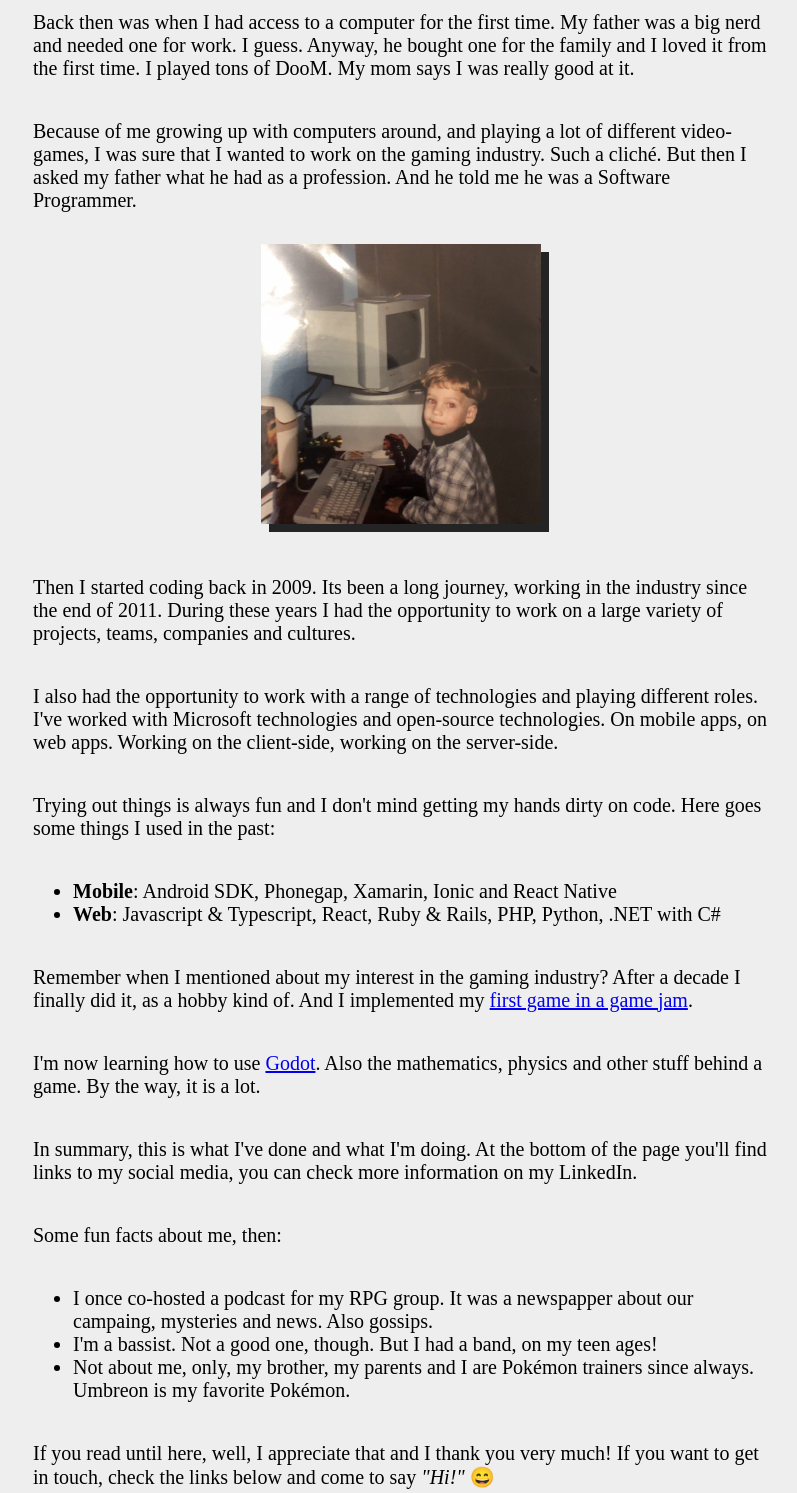
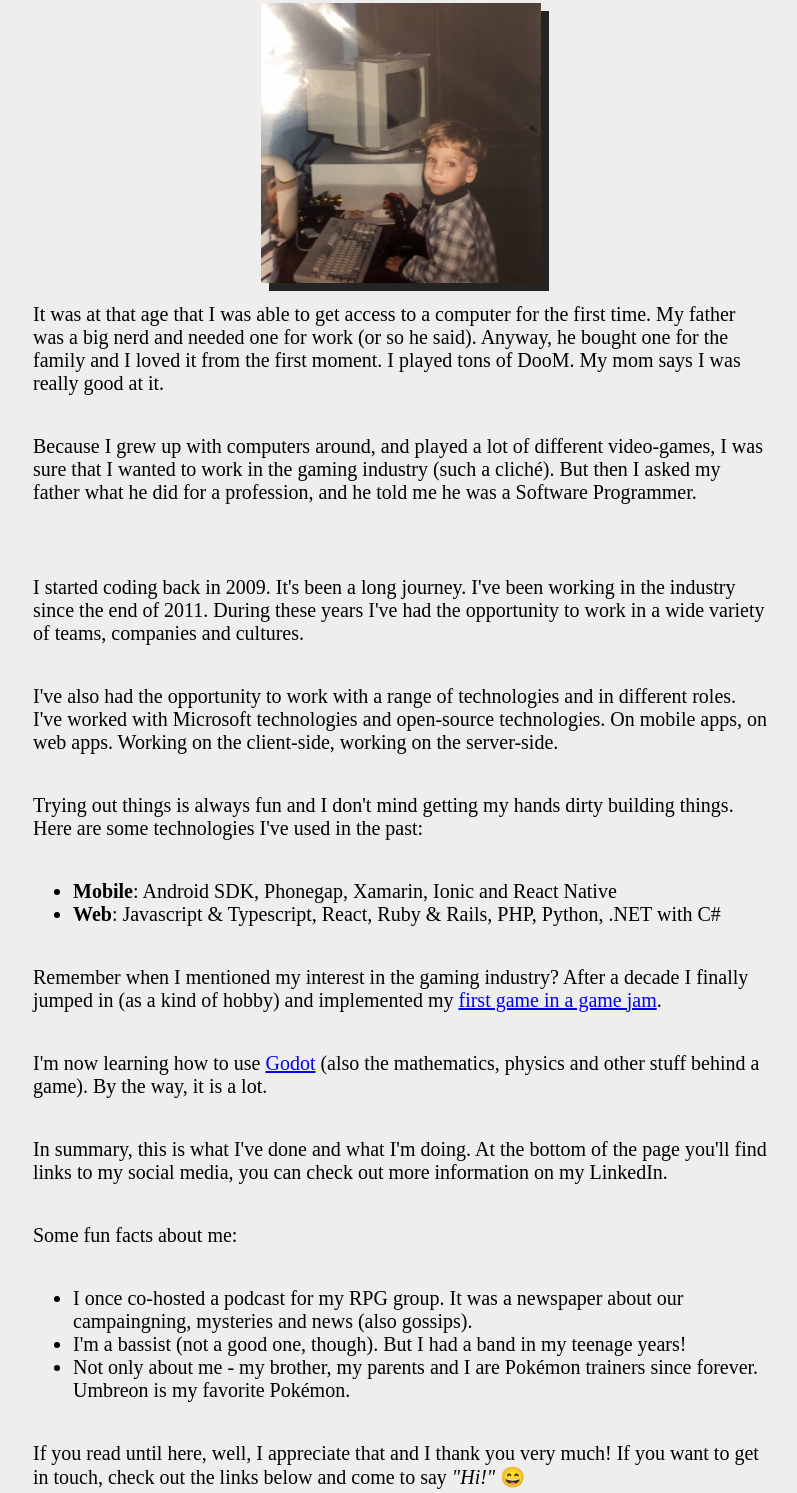
Before and after one commit to brunoskonrad/me-myself-and-i, a website: page index.html in a window 1280 px wide. Shown: the part 845-2338 px from the top of the page, without its empty margins (239-1036 px from the left). Drawn offline with Linux system fonts and the light colour scheme.

Commit message:
Changes based on Alex's review
Github handler: https://github.com/alex-blair

```diff
--- a/index.html
+++ b/index.html
@@ -34,7 +34,7 @@
     <main class="container">
       <section>
         <p>
-          👋 Hey folks! Thanks for coming by, my name is Bruno.
+          👋 Hey folks! Thanks for coming by. My name is Bruno.
         </p>
       </section>
 
@@ -42,14 +42,14 @@
         <h2 class="description__title">About</h2>
 
         <p>
-          I'm a Brazilian living in Berlin since 2017. It's been a while,
-          already. Not enough to learn German, though.
+          I'm a Brazilian living in Berlin since 2017. It's been a while already
+          (not enough to learn German, though).
         </p>
 
         <p>
-          I'm a <strong>Software Developer™️</strong> exploring new horizons on
+          I'm a <strong>Software Developer™️</strong> exploring new horizons in
           my career. I'm currently shifting focus from client-side development
-          only towards a full-stack position.
+          towards a full-stack position.
         </p>
 
         <div class="selfie selfie--today">
@@ -61,46 +61,49 @@
         <section class="myself">
           <p>
             That is me with my latest quarantine haircut. The funny thing about
-            it, despite of the hairstyle, is that I used to wear the same
-            haircut when I was about 3.
-          </p>
-          <p>
-            Back then was when I had access to a computer for the first time. My
-            father was a big nerd and needed one for work. I guess. Anyway, he
-            bought one for the family and I loved it from the first time. I
-            played tons of DooM. My mom says I was really good at it.
-          </p>
-
-          <p>
-            Because of me growing up with computers around, and playing a lot of
-            different video-games, I was sure that I wanted to work on the
-            gaming industry. Such a cliché. But then I asked my father what he
-            had as a profession. And he told me he was a Software Programmer.
+            (besides the way it looks) is that I used to have the exact same
+            haircut when I was 3.
           </p>
 
           <div class="selfie selfie--yesterday">
             <img src="assets/bruno-kiddo.jpg" />
           </div>
+
+          <p>
+            It was at that age that I was able to get access to a computer for
+            the first time. My father was a big nerd and needed one for work (or
+            so he said). Anyway, he bought one for the family and I loved it
+            from the first moment. I played tons of DooM. My mom says I was
+            really good at it.
+          </p>
+
+          <p>
+            Because I grew up with computers around, and played a lot of
+            different video-games, I was sure that I wanted to work in the
+            gaming industry (such a cliché). But then I asked my father what he
+            did for a profession, and he told me he was a Software Programmer.
+          </p>
         </section>
 
         <section class="myself">
           <p>
-            Then I started coding back in 2009. Its been a long journey, working
-            in the industry since the end of 2011. During these years I had the
-            opportunity to work on a large variety of projects, teams, companies
-            and cultures.
+            I started coding back in 2009. It's been a long journey. I've been
+            working in the industry since the end of 2011. During these years
+            I've had the opportunity to work in a wide variety of teams,
+            companies and cultures.
           </p>
 
           <p>
-            I also had the opportunity to work with a range of technologies and
-            playing different roles. I've worked with Microsoft technologies and
+            I've also had the opportunity to work with a range of technologies
+            and in different roles. I've worked with Microsoft technologies and
             open-source technologies. On mobile apps, on web apps. Working on
             the client-side, working on the server-side.
           </p>
 
           <p>
             Trying out things is always fun and I don't mind getting my hands
-            dirty on code. Here goes some things I used in the past:
+            dirty building things. Here are some technologies I've used in the
+            past:
           </p>
 
           <ul>
@@ -115,9 +118,8 @@
           </ul>
 
           <p>
-            Remember when I mentioned about my interest in the gaming industry?
-            After a decade I finally did it, as a hobby kind of. And I
-            implemented my
+            Remember when I mentioned my interest in the gaming industry? After
+            a decade I finally jumped in (as a kind of hobby) and implemented my
             <a
               target="_blank"
               href="https://js13kgames.com/entries/back-to-that-platform-i-was-on-before-jumping"
@@ -126,37 +128,37 @@
           </p>
           <p>
             I'm now learning how to use
-            <a href="https://godotengine.org/">Godot</a>. Also the mathematics,
-            physics and other stuff behind a game. By the way, it is a lot.
+            <a href="https://godotengine.org/">Godot</a> (also the mathematics,
+            physics and other stuff behind a game). By the way, it is a lot.
           </p>
 
           <p>
             In summary, this is what I've done and what I'm doing. At the bottom
-            of the page you'll find links to my social media, you can check more
-            information on my LinkedIn.
+            of the page you'll find links to my social media, you can check out
+            more information on my LinkedIn.
           </p>
 
-          <p>Some fun facts about me, then:</p>
+          <p>Some fun facts about me:</p>
 
           <ul>
             <li>
-              I once co-hosted a podcast for my RPG group. It was a newspapper
-              about our campaing, mysteries and news. Also gossips.
+              I once co-hosted a podcast for my RPG group. It was a newspaper
+              about our campaingning, mysteries and news (also gossips).
             </li>
             <li>
-              I'm a bassist. Not a good one, though. But I had a band, on my
-              teen ages!
+              I'm a bassist (not a good one, though). But I had a band in my
+              teenage years!
             </li>
             <li>
-              Not about me, only, my brother, my parents and I are Pokémon
-              trainers since always. Umbreon is my favorite Pokémon.
+              Not only about me - my brother, my parents and I are Pokémon
+              trainers since forever. Umbreon is my favorite Pokémon.
             </li>
           </ul>
 
           <p>
             If you read until here, well, I appreciate that and I thank you very
-            much! If you want to get in touch, check the links below and come to
-            say <i>"Hi!"</i> 😄
+            much! If you want to get in touch, check out the links below and
+            come to say <i>"Hi!"</i> 😄
           </p>
         </section>
       </div>
```
